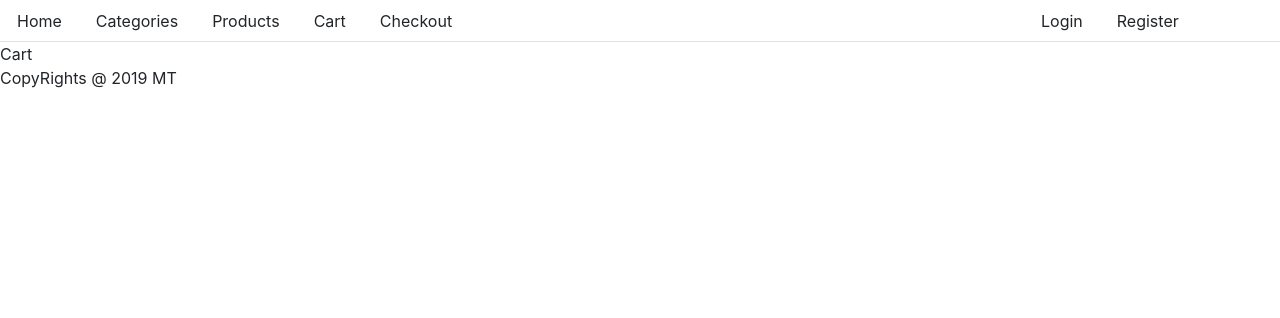
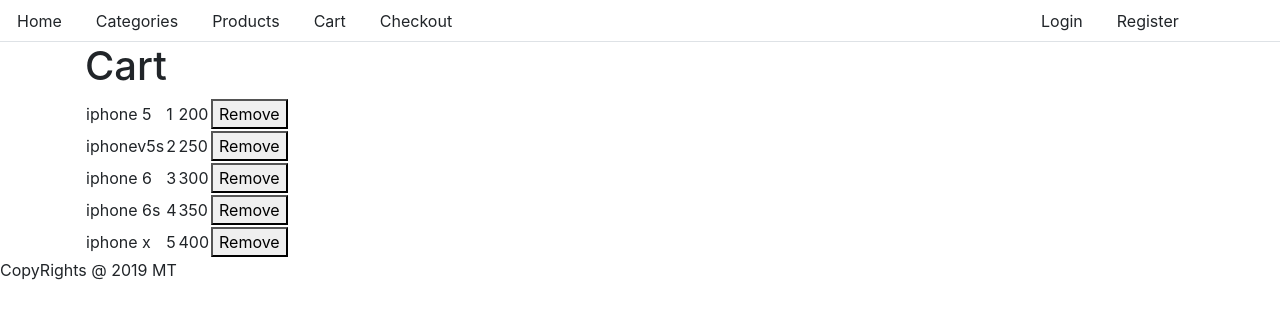
Before and after one commit to vedavyasr/flipkart, a React (Create React App) app in the folder flipkart/: page /cart in a window 1280 px wide. Shown: the top 318 px of the page. Built offline with nearby package versions, Linux system fonts and the light colour scheme.

Commit message:
with cart

```diff
--- a/flipkart/src/app/components/Cart.js
+++ b/flipkart/src/app/components/Cart.js
@@ -1,5 +1,40 @@
-import React from 'react';
+import React, { Component } from 'react'
+import { deleteProduct } from '../state/actions'
+import { connect } from 'react-redux'
 
-export default ()=>(<div>
-    Cart
-</div>)
+class Cart extends Component {
+    render() {
+        console.log(this.props)
+        return (
+            <div className="container">
+                <div>
+                    <h1>Cart</h1>
+                    <table>
+                        <tbody>
+                            {
+                                this.props.cart.map((product, index) => {
+                                    return (
+                                        <tr key={index}>
+                                            <td >{product.name}</td>
+                                            <td >{product.id}</td>
+                                            <td>{product.price}</td>
+                                            <td><button onClick={() => this.props.deleteProduct(product.id)}>Remove</button></td>
+                                        </tr>
+                                    )
+                                })
+                            }
+                        </tbody>
+                    </table>
+                </div>
+            </div>
+        );
+    }
+}
+
+let mapStateToProps = (state) => {
+    return {
+        cart: state.products.cart
+    };
+}
+
+export default connect(mapStateToProps, { deleteProduct })(Cart);
--- a/flipkart/src/app/state/action-types.js
+++ b/flipkart/src/app/state/action-types.js
@@ -6,3 +6,4 @@
 export const FETCHING_CATEGORIES_ERROR = "FETCHING_CATEGORIES_ERROR";
 export const SAVE_CATEGORY_ID = "SAVE_CATEGORY_ID";
 export const FILTER_BY_CATEGORY = "FILTER_BY_CATEGORY";
+export const DELETE_CART_ITEM = "DELETE_CART_ITEM"
--- a/flipkart/src/app/state/actions.js
+++ b/flipkart/src/app/state/actions.js
@@ -80,3 +80,9 @@
   type: actions.FILTER_BY_CATEGORY,
   payload: products
 });
+
+
+export const deleteProduct = (id) => ({
+  type: actions.DELETE_CART_ITEM,
+  payload:id
+})
--- a/flipkart/src/app/state/reducers/productReducer.js
+++ b/flipkart/src/app/state/reducers/productReducer.js
@@ -9,7 +9,12 @@
   categories: [],
   error: {},
   selectedCategoryId: 0,
-  productsByCategory: []
+  productsByCategory: [],
+  cart: [{ name: "iphone 5", price: 200, QTY: 2, Total: 400, id: 1 },
+  { name: "iphonev5s", price: 250, QTY: 1, Total: 250, id: 2 },
+  { name: "iphone 6", price: 300, QTY: 2, Total: 600, id: 3 },
+  { name: "iphone 6s", price: 350, QTY: 2, Total: 700, id: 4 },
+  { name: "iphone x", price: 400, QTY: 2, Total: 800, id: 5 }]
 };
 
 export default function productReducer(state = INITIAL_STATE, action) {
@@ -30,7 +35,13 @@
       return { ...state, selectedCategoryId: action.payload };
     case actions.FILTER_BY_CATEGORY:
       return { ...state, productsByCategory: action.payload };
-
+    case actions.DELETE_CART_ITEM:
+      return {
+        ...state,
+        cart: state.cart.filter(
+          ({ id }) => id !== action.payload
+        )
+      }
     default:
       return state;
   }
```
Also changed, not shown: 1 other file (tests, documents, lock files or other folders).
